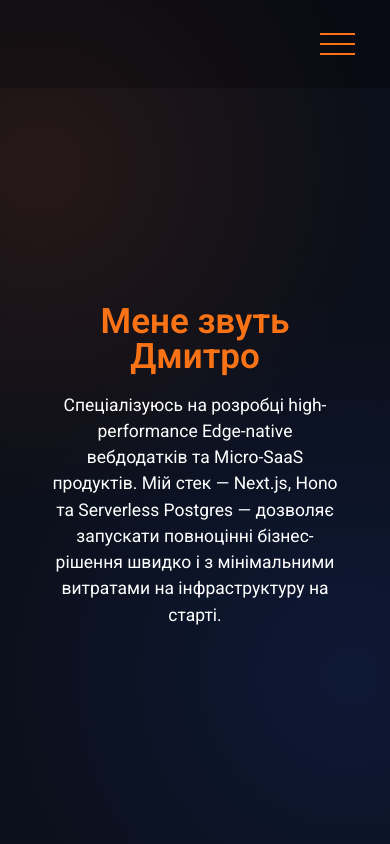
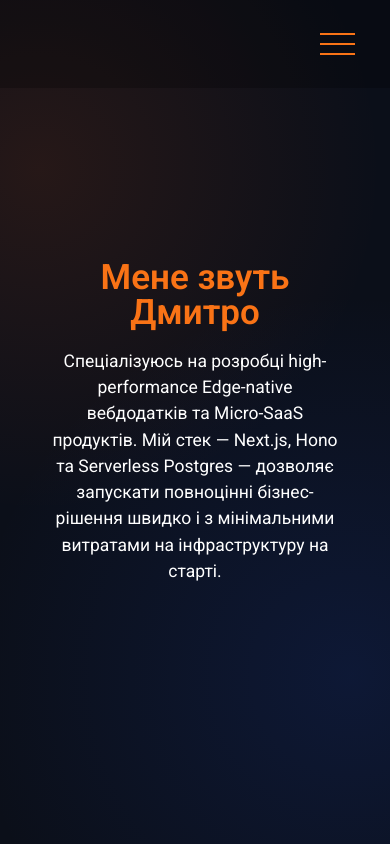
Before and after one commit to programer1983/my-portfolio, a Next.js app: page / in a window 390 px wide. Shown: the top 844 px of the page. Built offline with nearby package versions, Linux system fonts and the light colour scheme.

Commit message:
update margin-top in hero section

```diff
--- a/components/Hero/Hero.scss
+++ b/components/Hero/Hero.scss
@@ -17,9 +17,6 @@
   @media (max-width: 800px) {
     height: 100vh;
   }
-  // @media (max-width: 500px) {
-  //   height: 500px;
-  // }
 }
 
 .hero__content {
@@ -34,8 +31,8 @@
   @media (max-width: 1100px) {
     width: 90%;
   }
-  @media (max-width: 600px) {
-    margin-top: 3.125rem;
+  @media (max-width: 800px) {
+    margin-top: 0;
   }
   @media (max-width: 380px) {
     padding: 1.875rem;
```
